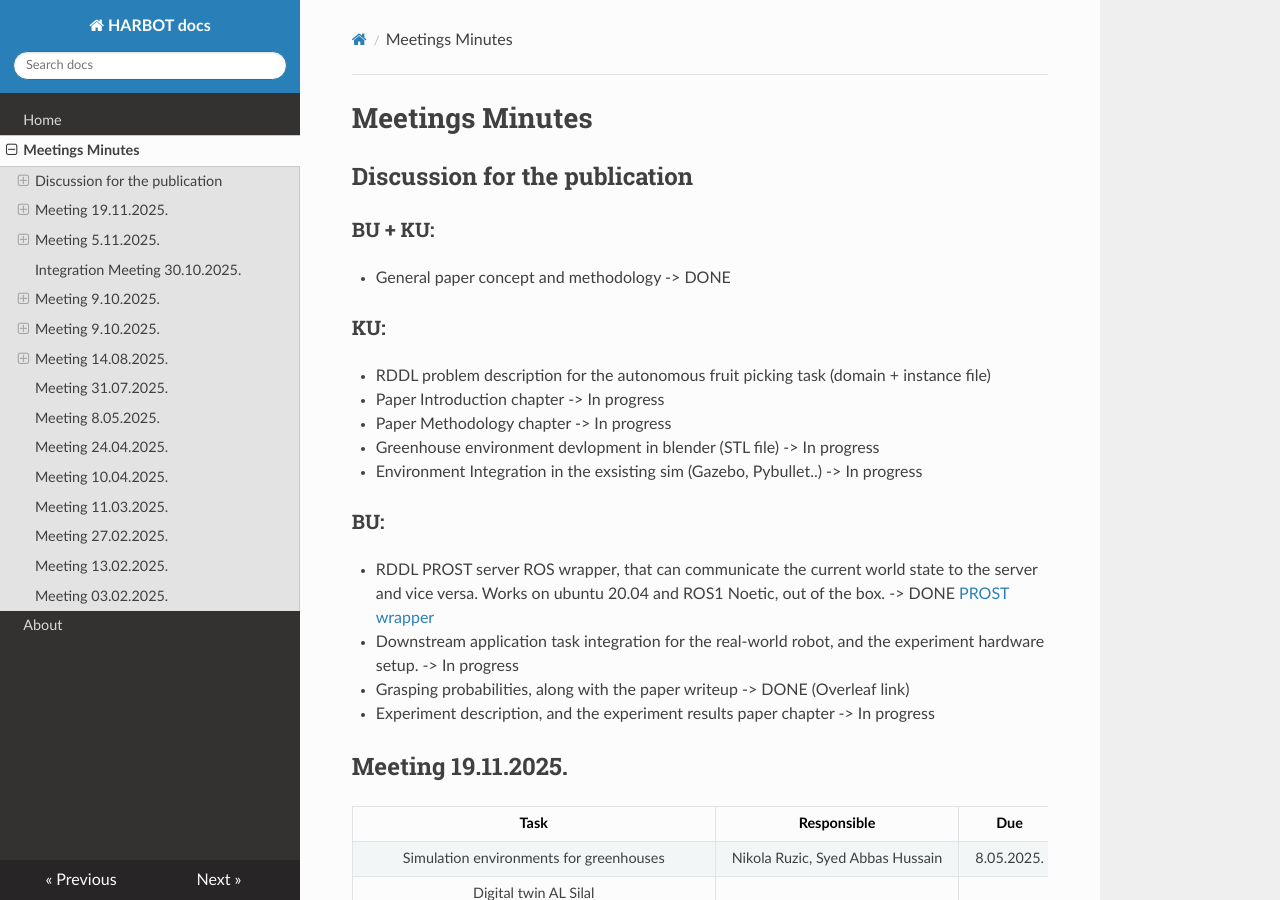
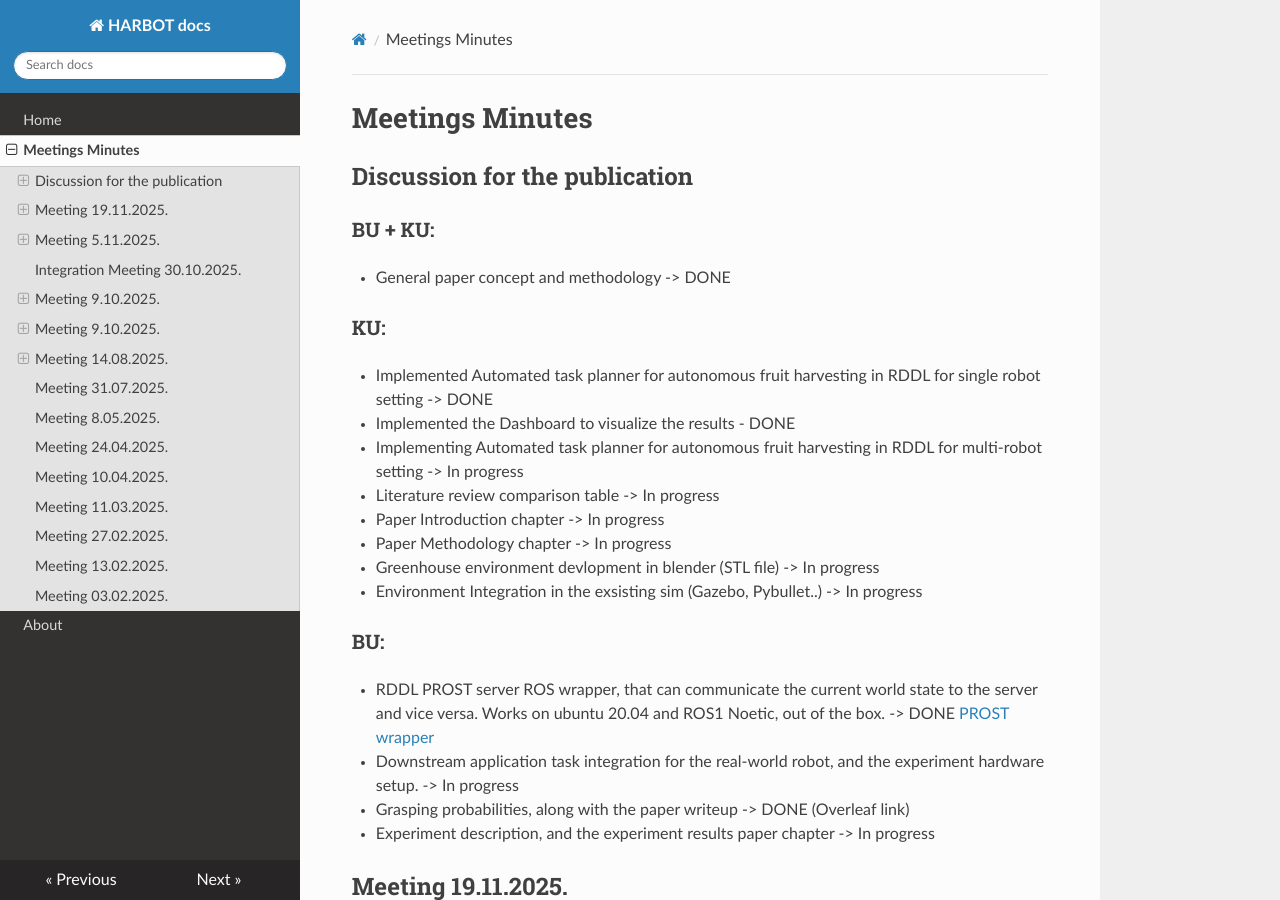
Before and after one commit to etfrobotics/HARBOT, an MkDocs documentation site: the page built from docs/logs.md, in a window 1280 px wide and 900 px high. Built offline with MkDocs 1.6.1, drawn with Linux system fonts in a browser that asks for light colours; nearby versions of some CDN libraries.

Commit message:
Update task progress in logs.md
Removed completed tasks and updated progress on ongoing tasks in the logs.

```diff
--- a/docs/logs.md
+++ b/docs/logs.md
@@ -8,14 +8,13 @@
 
 ### KU:
 
-- RDDL problem description for the autonomous fruit picking task (domain + instance file)
-
+- Implemented Automated task planner for autonomous fruit harvesting in RDDL for single robot setting -> DONE
+- Implemented the Dashboard to visualize the results - DONE
+- Implementing Automated task planner for autonomous fruit harvesting in RDDL for multi-robot setting -> In progress
+- Literature review comparison table -> In progress
 - Paper Introduction chapter -> In progress
-
 - Paper Methodology chapter -> In progress
-
 - Greenhouse environment devlopment in blender (STL file) -> In progress
-
 - Environment Integration in the exsisting sim (Gazebo, Pybullet..) -> In progress
 
 ### BU:
```
